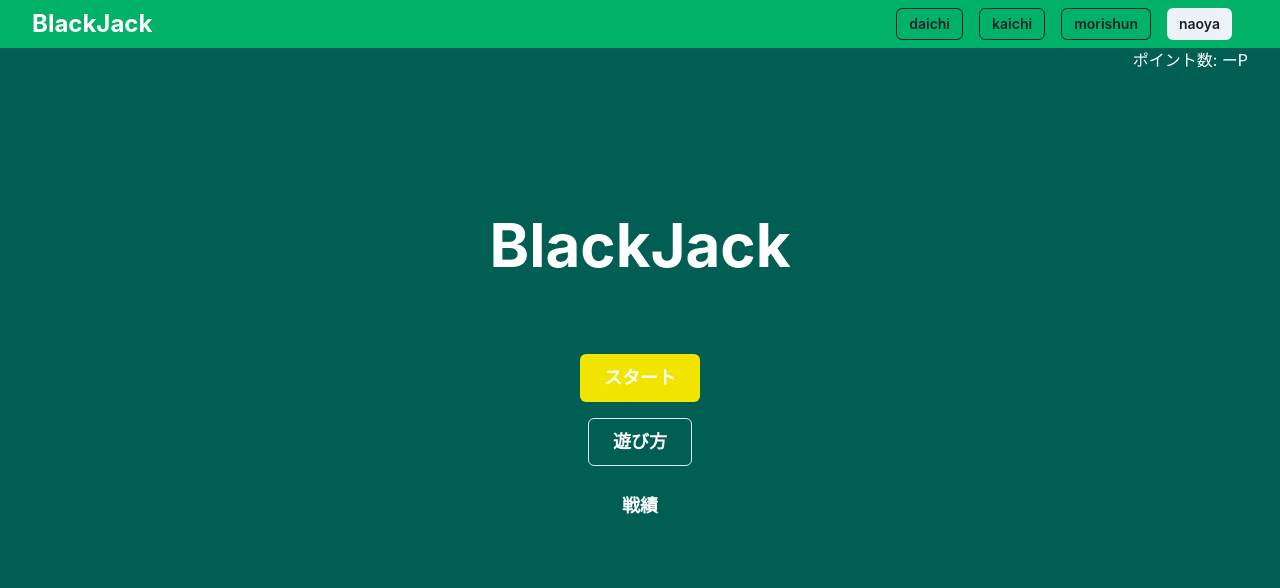
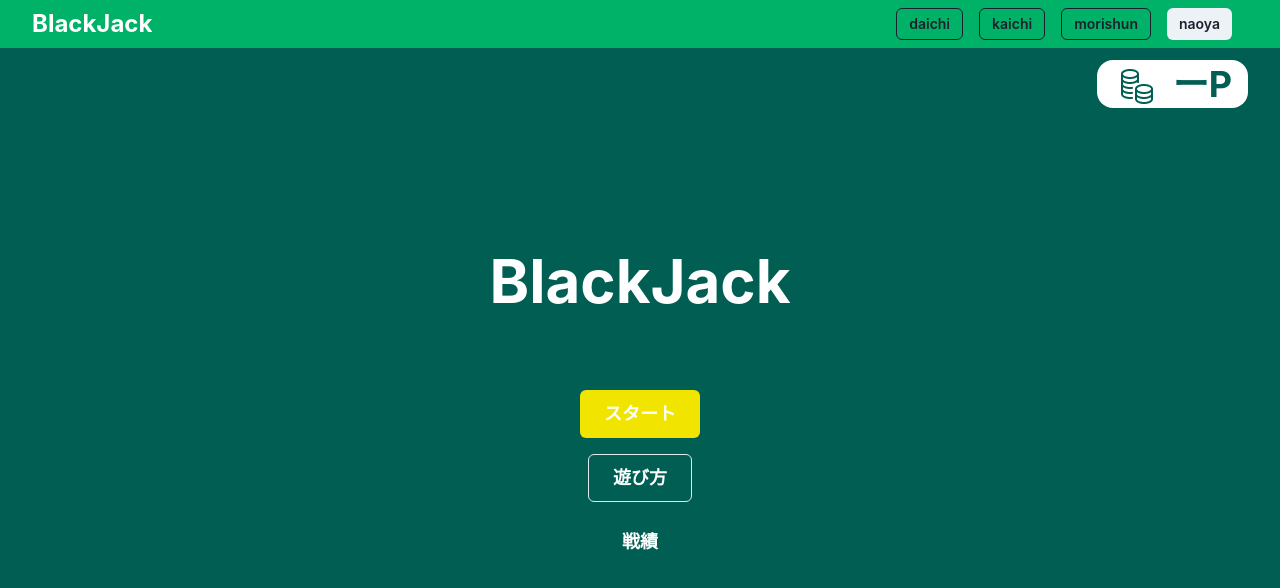
Before and after one commit to Louco-inc/blackjack_202403, a Next.js app: page /naoya in a window 1280 px wide. Shown: the top 588 px of the page. Built offline with nearby package versions, Linux system fonts and the light colour scheme.

Commit message:
[feat] トップ画面のポイントの表示を修正

```diff
--- a/src/pages/naoya/phase/top.tsx
+++ b/src/pages/naoya/phase/top.tsx
@@ -1,4 +1,5 @@
 import { Text, Button } from "@chakra-ui/react";
+import Image from "next/image";
 
 type PropsType = {
   playerPoint: number;
@@ -11,9 +12,18 @@ export default function TopComponent(props: PropsType): JSX.Element {
   const { playerPoint, onStart, openHowToPlay, openHistory } = props;
   return (
     <>
-      <div className="">
-        <div className="text-end">
-          ポイント数: {playerPoint >= 0 ? playerPoint : "ー"}P
+      <div className="flex justify-end pt-3">
+        <div className="flex items-center bg-white rounded-2xl px-4">
+          <Image
+            className="inline-block"
+            src={"/images/point-icon.png"}
+            alt="ポイントアイコン"
+            width={48}
+            height={48}
+          />
+          <div className="inline-block text-main-color font-bold text-4xl leading-9 pl-3">
+            {playerPoint >= 0 ? playerPoint : "ー"}P
+          </div>
         </div>
       </div>
       <Text fontSize="6xl" className="font-bold text-center mt-32 mb-16">
```
Also changed, not shown: public/images/point-icon.png (added).
